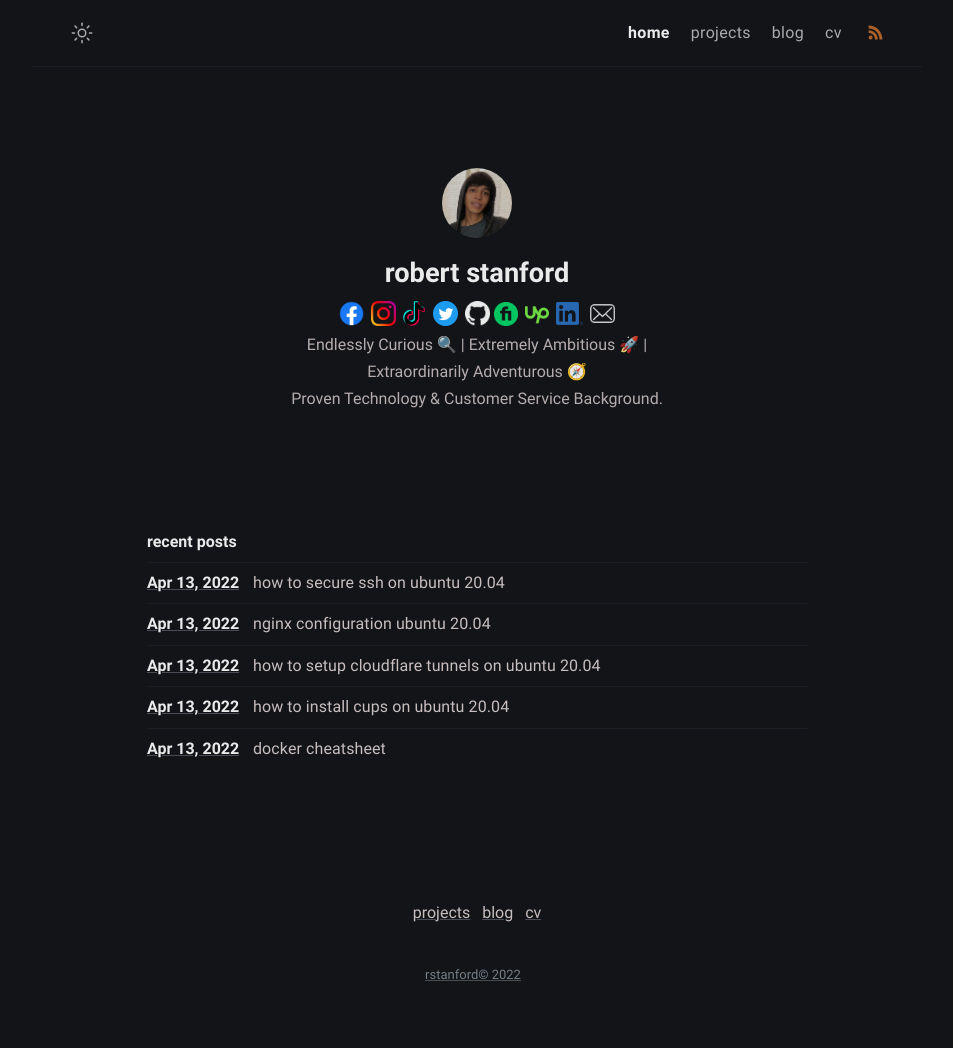
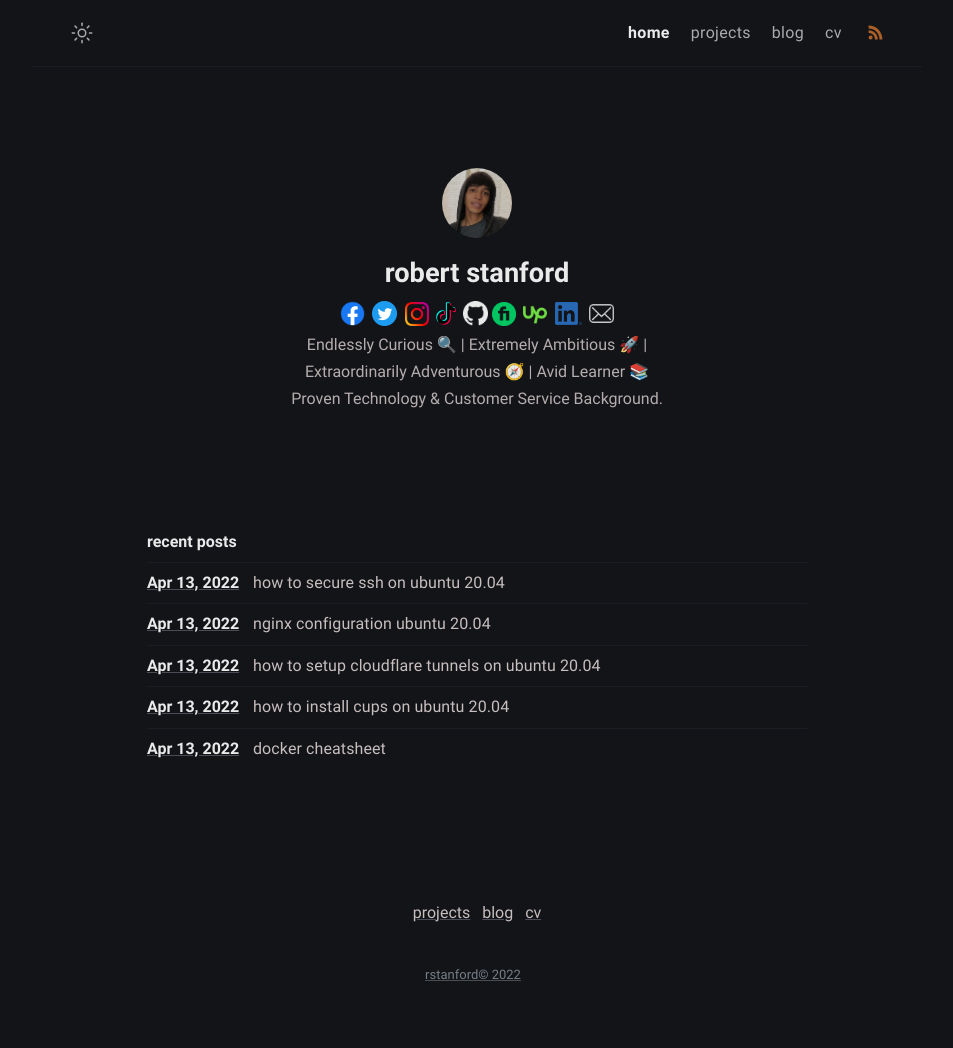
Before and after one commit to shmor3/personal-site, a Jekyll site: the page built from index.md, in a window 1280 px wide. Shown: the whole page, without its empty margins (163-1116 px from the left). Built offline with Jekyll 4.4.1, drawn with Linux system fonts in a browser that asks for light colours.

Commit message:
bio updates

```diff
--- a/_config.yml
+++ b/_config.yml
@@ -11,7 +11,7 @@ mode: dark # default theme "dark" | "light"
 author:
   name: robert stanford # author name
   bio: >- # tell to the world
-   Endlessly Curious 🔍 | Extremely Ambitious 🚀 | Extraordinarily Adventurous 🧭<br/>Proven Technology & Customer Service Background.<br/>
+   Endlessly Curious 🔍 | Extremely Ambitious 🚀 | Extraordinarily Adventurous 🧭 | Avid Learner 📚 <br/>Proven Technology & Customer Service Background.<br/>
   username: robertandstuff # general username
   github: shmor3 # github username
   twitter: robertandstuff_ # twitter username
--- a/_includes/author.html
+++ b/_includes/author.html
@@ -9,9 +9,9 @@
   <h2 class="author-name"><a href="/">{{ site.author.name }}</a></h2>
   <span>
     <a href="https://facebook.com/robertandstuff/"><img class="social-media" src="../media/f_logo_RGB-Blue_58.png" height="25rem" alt="facebook"/></a>
-    <a href="https://instagram.com/robertandstuff/"><img class="social-media" src="../media/Instagram_Glyph_Gradient_RGB.png" height="25rem" alt="instagram"/></a>
-    <a href="https://tiktok.com/@robertandstuff/"><img class="social-media" src="../media/TikTok-icon-glyph.png" height="25rem" alt="tiktok"/></a>
     <a href="https://twitter.com/robertandstuff_/"><img class="social-media" src="../media/Twitter social icons - circle - blue.png" height="25rem" alt="twitter"/></a>
+    <a href="https://instagram.com/robertandstuff/"><img class="social-media" src="../media/Instagram_Glyph_Gradient_RGB.png" height="24rem" alt="instagram"/></a>
+    <a href="https://tiktok.com/@robertandstuff/"><img class="social-media" src="../media/TikTok-icon-glyph.png" height="23rem" alt="tiktok"/></a>
     <a href="https://github.com/shmor3"><img class="social-media-darkmode" src="../media/GitHub-Mark-64px.png" height="25rem" alt="github"/></a>
     <a href="https://www.fiverr.com/r_stanford?up_rollout=true"><img class="social-media" src="../media/1_FfEOiku2EkgoQy_bf8UL6A.png" height="24rem" alt="fivver"/></a>
     <a href="https://www.upwork.com/freelancers/~01500bdc2627e8814e"><img class="social-media" src="../media/upwork_logo_icon_170310.png" height="24rem" alt="upwork"/></a>
```
Also changed, not shown: 3 other files.
